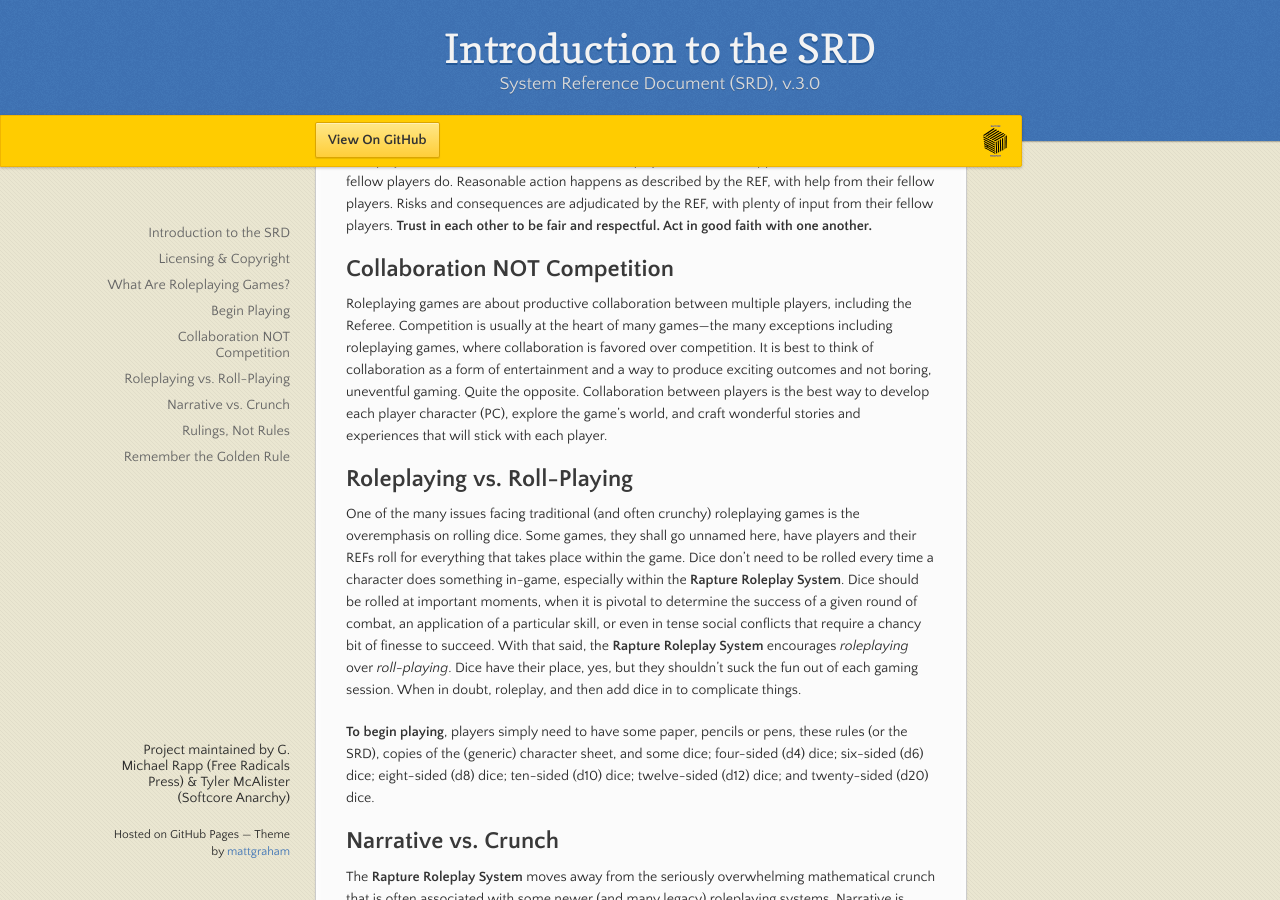
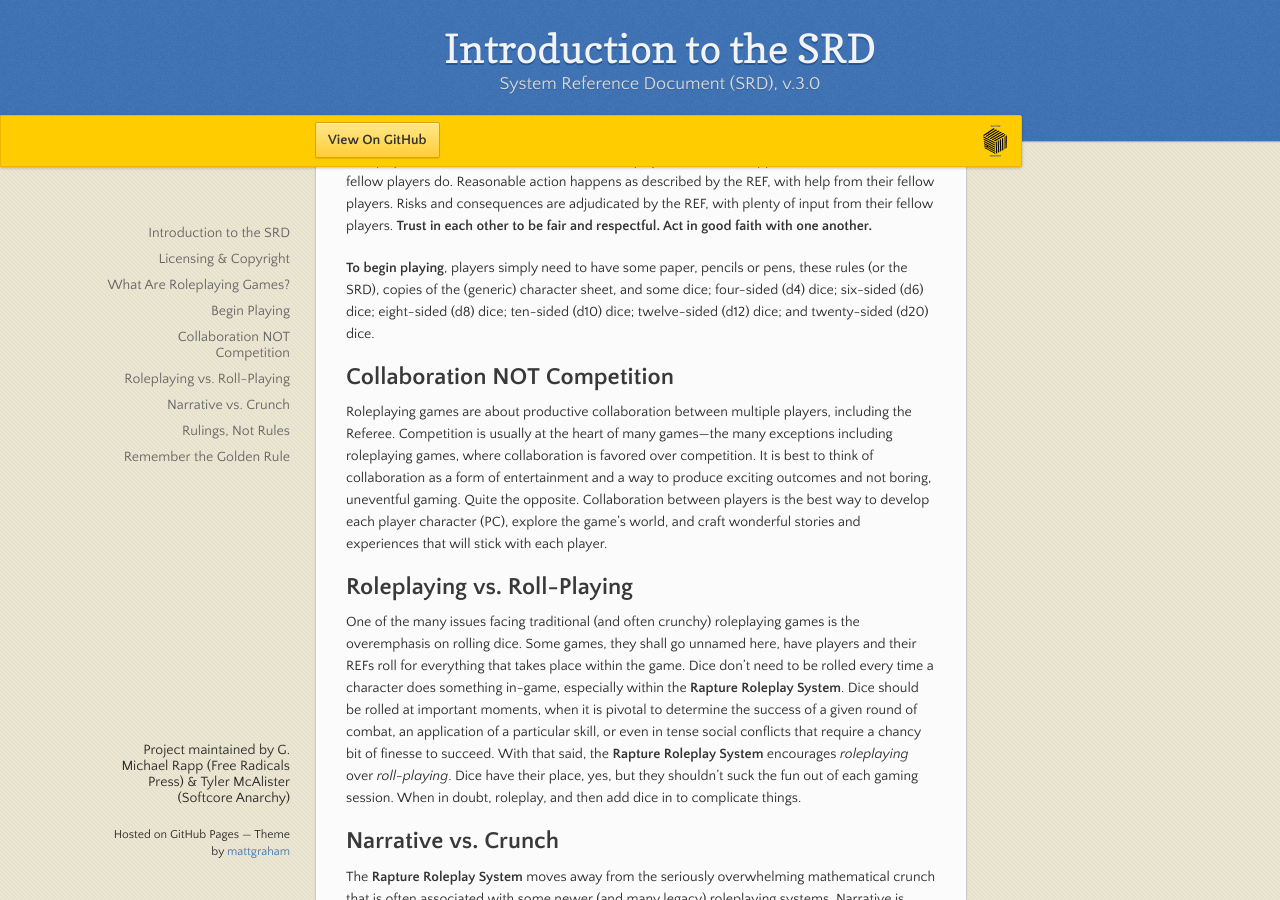
Before and after one commit to GMichaelRapp/rapture, a Jekyll site: the page built from index.md, in a window 1280 px wide and 900 px high, scrolled down 2000 px. Built offline with Jekyll 4.4.1, drawn with Linux system fonts in a browser that asks for light colours; our own code applies the rules of GitHub Pages for plain Markdown files.

```diff
--- a/index.md
+++ b/index.md
@@ -30,13 +30,13 @@ Playing Quick Fingers, we’ll use his nickname, for now, you will interact with
 ## Begin Playing
 Treat the setting of any **Rapture Roleplay System** game as if it were real. Lean into what you know from similar settings and situations. The Referee (REF) is the neutral arbiter, who plays and acts as non-player characters (NPCs), and the REF also plays to see what happens as much as their fellow players do. Reasonable action happens as described by the REF, with help from their fellow players. Risks and consequences are adjudicated by the REF, with plenty of input from their fellow players. **Trust in each other to be fair and respectful. Act in good faith with one another.**
 
+**To begin playing**, players simply need to have some paper, pencils or pens, these rules (or the SRD), copies of the (generic) character sheet, and some dice; four-sided (d4) dice; six-sided (d6) dice; eight-sided (d8) dice; ten-sided (d10) dice; twelve-sided (d12) dice; and twenty-sided (d20) dice.
+
 ## Collaboration NOT Competition
 Roleplaying games are about productive collaboration between multiple players, including the Referee. Competition is usually at the heart of many games—the many exceptions including roleplaying games, where collaboration is favored over competition. It is best to think of collaboration as a form of entertainment and a way to produce exciting outcomes and not boring, uneventful gaming. Quite the opposite. Collaboration between players is the best way to develop each player character (PC), explore the game’s world, and craft wonderful stories and experiences that will stick with each player.
 
 ## Roleplaying vs. Roll-Playing
 One of the many issues facing traditional (and often crunchy) roleplaying games is the overemphasis on rolling dice. Some games, they shall go unnamed here, have players and their REFs roll for everything that takes place within the game. Dice don’t need to be rolled every time a character does something in-game, especially within the **Rapture Roleplay System**. Dice should be rolled at important moments, when it is pivotal to determine the success of a given round of combat, an application of a particular skill, or even in tense social conflicts that require a chancy bit of finesse to succeed. With that said, the  **Rapture Roleplay System** encourages _roleplaying_ over _roll-playing_. Dice have their place, yes, but they shouldn’t suck the fun out of each gaming session. When in doubt, roleplay, and then add dice in to complicate things.
-
-**To begin playing**, players simply need to have some paper, pencils or pens, these rules (or the SRD), copies of the (generic) character sheet, and some dice; four-sided (d4) dice; six-sided (d6) dice; eight-sided (d8) dice; ten-sided (d10) dice; twelve-sided (d12) dice; and twenty-sided (d20) dice.
 
 ## Narrative vs. Crunch
 The **Rapture Roleplay System** moves away from the seriously overwhelming mathematical crunch that is often associated with some newer (and many legacy) roleplaying systems. Narrative is balanced with dice rolling and specific (streamlined) modifiers (i.e., where the mathematics comes into this roleplaying game). The job of the referee (and even of the group at large) is to balance these two in a way that suits the needs of the group and its roleplaying needs.
```
